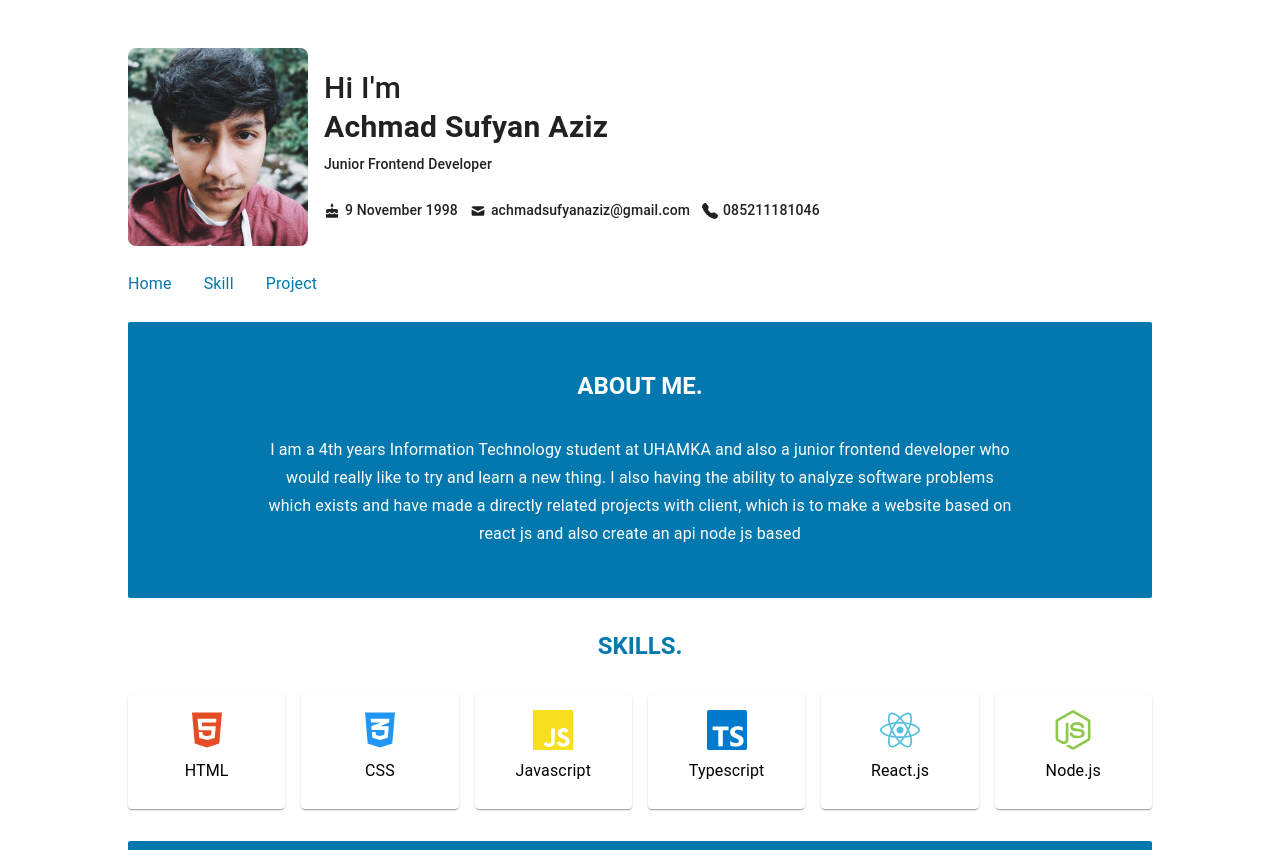
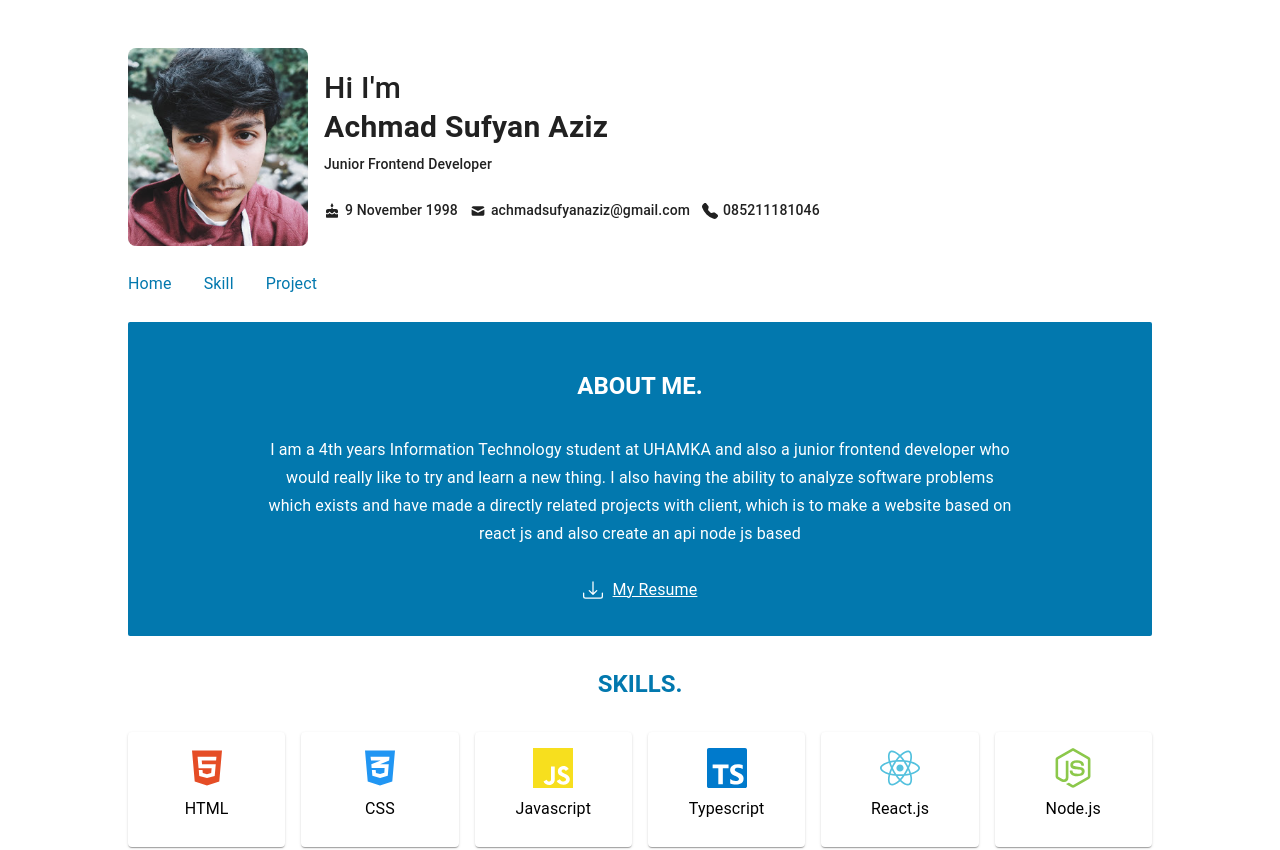
Before and after one commit to sufyanaziz/online-portfolio, a React (Create React App) app: page / in a window 1280 px wide. Shown: the top 850 px of the page. Built offline with nearby package versions, Linux system fonts and the light colour scheme.

Commit message:
add id and add button download resume

```diff
--- a/src/components/Intro/intro.tsx
+++ b/src/components/Intro/intro.tsx
@@ -3,11 +3,12 @@ import { Box } from "@mui/system";
 import { Typography } from "@mui/material";
 
 import useMediaQuery from "@mui/material/useMediaQuery";
+import { BsDownload } from "react-icons/bs";
 
-const Intro = () => {
+const Intro: React.FC<{ id: string }> = ({ id }) => {
   const matches = useMediaQuery("(min-width: 689px)");
   return (
-    <IntroStyled isLargeView={matches}>
+    <IntroStyled id={id} isLargeView={matches}>
       <Box
         sx={{
           padding: 2,
@@ -32,6 +33,26 @@ const Intro = () => {
             node js based
           </Typography>
         </Box>
+      </Box>
+      <Box
+        sx={{
+          display: "flex",
+          alignItems: "center",
+          justifyContent: "center",
+          marginTop: "10px",
+        }}
+      >
+        <BsDownload style={{ fontSize: 20 }} />
+        <Typography
+          variant="subtitle1"
+          ml="10px"
+          component="a"
+          download
+          href="/Resume-AchmadSufyanAziz.pdf"
+          style={{ color: "unset" }}
+        >
+          My Resume
+        </Typography>
       </Box>
     </IntroStyled>
   );
```
